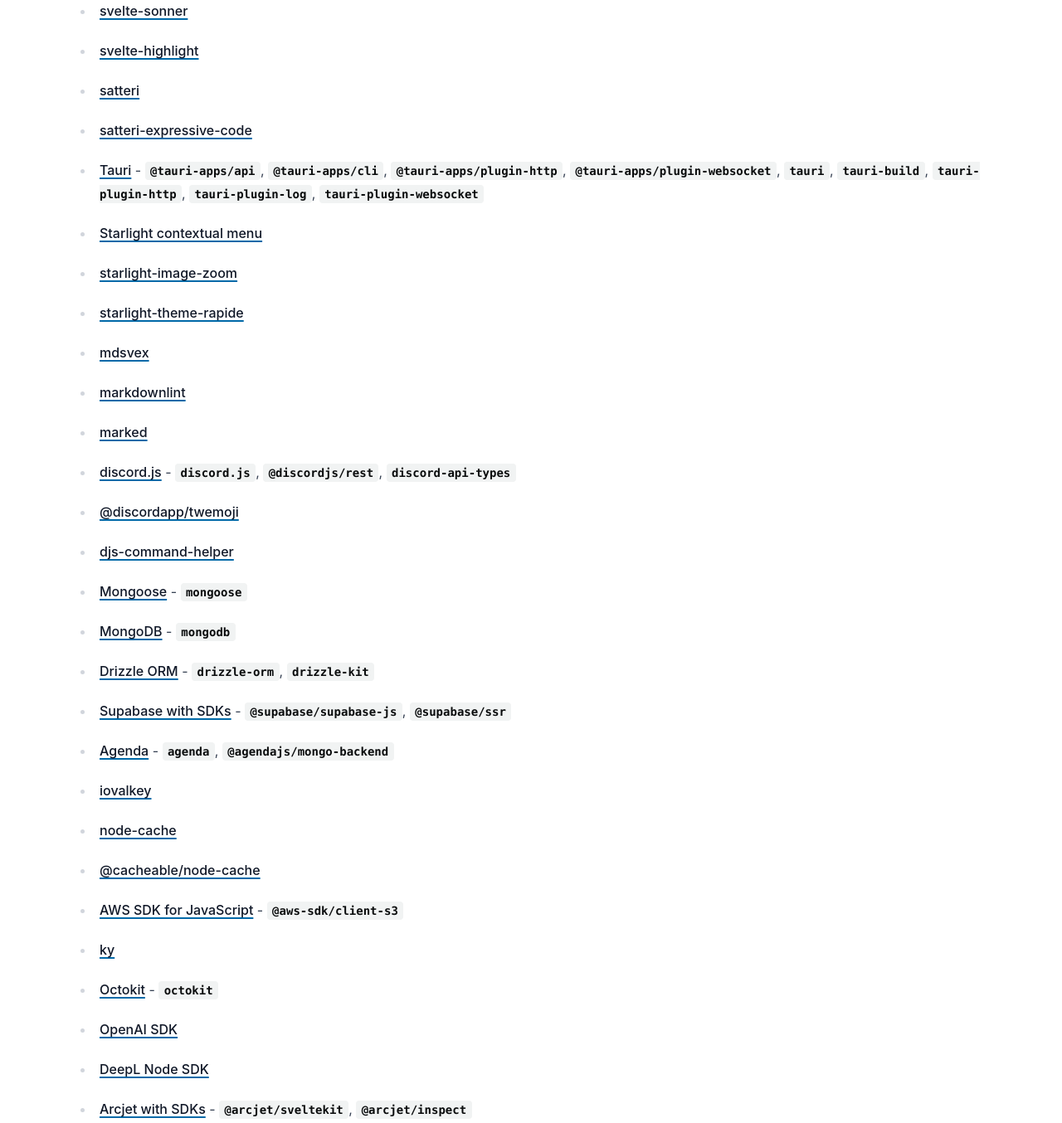
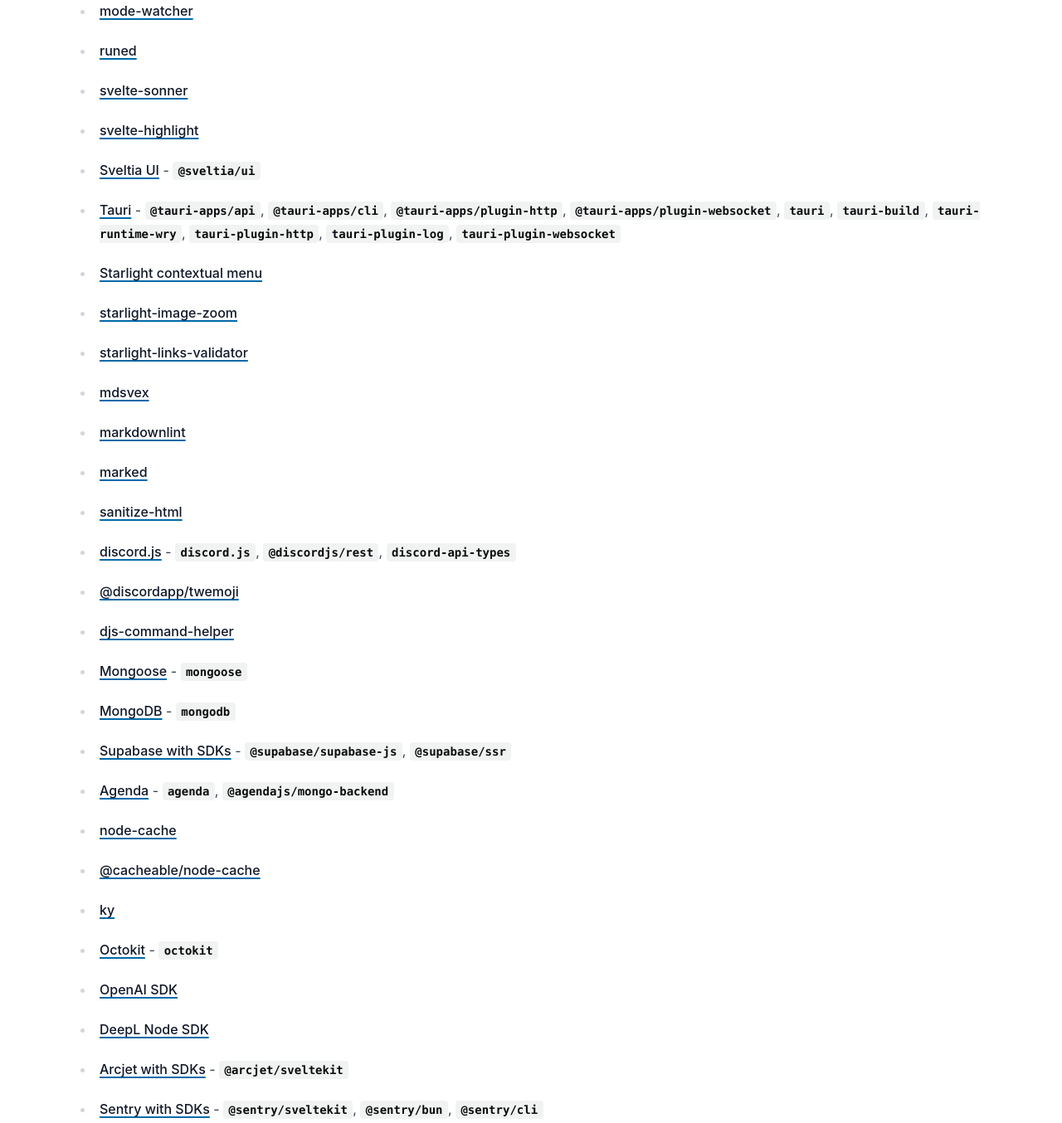
Before and after one commit to supportmailapp/legal, an Astro site: page /licenses in a window 1280 px wide. Shown: the part 1325-2679 px from the top of the page at 83% size. Built offline with nearby package versions, Linux system fonts and the light colour scheme; Astro itself is replaced by a stand-in of ours.

Commit message:
fix: sync licenses list with current project dependencies

```diff
--- a/src/content/legal/licenses/index.md
+++ b/src/content/legal/licenses/index.md
@@ -12,9 +12,11 @@ title: Licenses
 - [Astro with integrations](https://astro.build) - `astro`, `@astrojs/cloudflare`, `@astrojs/sitemap`, `@astrojs/starlight`, `@astrojs/starlight-docsearch`, `@astrojs/starlight-tailwind`, `@astrojs/svelte`
 - [Vite](https://vitejs.dev) - `vite`
 - [Vitest](https://vitest.dev) - `vitest`
-- [VitePress](https://vitepress.dev) - `vitepress`
+- [VitePress](https://vitepress.dev) - `vitepress`, `vitepress-plugin-mermaid`
+- [Mermaid](https://mermaid.js.org) - `mermaid`
 - [tsdown](https://tsdown.dev) - `tsdown`
 - [Lightning CSS](https://lightningcss.dev) - `lightningcss`
+- [@rollup/plugin-yaml](https://www.npmjs.com/package/@rollup/plugin-yaml)
 - [Hono](https://hono.dev)
 - [TypeScript](https://www.typescriptlang.org) - `typescript`, `tsx`, `@tsconfig/bun`, `@tsconfig/svelte`
 
@@ -33,17 +35,17 @@ title: Licenses
 - [runed](https://runed.dev)
 - [svelte-sonner](https://www.npmjs.com/package/svelte-sonner)
 - [svelte-highlight](https://www.npmjs.com/package/svelte-highlight)
-- [satteri](https://www.npmjs.com/package/satteri)
-- [satteri-expressive-code](https://www.npmjs.com/package/satteri-expressive-code)
+- [Sveltia UI](https://www.npmjs.com/package/@sveltia/ui) - `@sveltia/ui`
 
-- [Tauri](https://tauri.app) - `@tauri-apps/api`, `@tauri-apps/cli`, `@tauri-apps/plugin-http`, `@tauri-apps/plugin-websocket`, `tauri`, `tauri-build`, `tauri-plugin-http`, `tauri-plugin-log`, `tauri-plugin-websocket`
+- [Tauri](https://tauri.app) - `@tauri-apps/api`, `@tauri-apps/cli`, `@tauri-apps/plugin-http`, `@tauri-apps/plugin-websocket`, `tauri`, `tauri-build`, `tauri-runtime-wry`, `tauri-plugin-http`, `tauri-plugin-log`, `tauri-plugin-websocket`
 
 - [Starlight contextual menu](https://www.npmjs.com/package/starlight-contextual-menu)
 - [starlight-image-zoom](https://www.npmjs.com/package/starlight-image-zoom)
-- [starlight-theme-rapide](https://www.npmjs.com/package/starlight-theme-rapide)
+- [starlight-links-validator](https://www.npmjs.com/package/starlight-links-validator)
 - [mdsvex](https://mdsvex.pngwn.io)
 - [markdownlint](https://www.npmjs.com/package/markdownlint)
 - [marked](https://marked.js.org)
+- [sanitize-html](https://www.npmjs.com/package/sanitize-html)
 
 - [discord.js](https://discord.js.org) - `discord.js`, `@discordjs/rest`, `discord-api-types`
 - [@discordapp/twemoji](https://www.npmjs.com/package/@discordapp/twemoji)
@@ -51,20 +53,17 @@ title: Licenses
 
 - [Mongoose](https://mongoosejs.com) - `mongoose`
 - [MongoDB](https://www.mongodb.com) - `mongodb`
-- [Drizzle ORM](https://orm.drizzle.team) - `drizzle-orm`, `drizzle-kit`
 - [Supabase with SDKs](https://supabase.com) - `@supabase/supabase-js`, `@supabase/ssr`
 - [Agenda](https://www.npmjs.com/package/agenda) - `agenda`, `@agendajs/mongo-backend`
-- [iovalkey](https://www.npmjs.com/package/iovalkey)
 - [node-cache](https://www.npmjs.com/package/node-cache)
 - [@cacheable/node-cache](https://www.npmjs.com/package/@cacheable/node-cache)
-- [AWS SDK for JavaScript](https://aws.amazon.com/sdk-for-javascript/) - `@aws-sdk/client-s3`
 
 - [ky](https://www.npmjs.com/package/ky)
 - [Octokit](https://octokit.github.io/rest.js/) - `octokit`
 - [OpenAI SDK](https://www.npmjs.com/package/openai)
 - [DeepL Node SDK](https://www.npmjs.com/package/deepl-node)
 
-- [Arcjet with SDKs](https://arcjet.com) - `@arcjet/sveltekit`, `@arcjet/inspect`
+- [Arcjet with SDKs](https://arcjet.com) - `@arcjet/sveltekit`
 - [Sentry with SDKs](https://sentry.io) - `@sentry/sveltekit`, `@sentry/bun`, `@sentry/cli`
 - [rate-limiter-flexible](https://www.npmjs.com/package/rate-limiter-flexible)
 - [jsonwebtoken](https://www.npmjs.com/package/jsonwebtoken)
@@ -75,10 +74,10 @@ title: Licenses
 - [@the-lukez/li18n](https://www.npmjs.com/package/@the-lukez/li18n)
 
 - [dayjs](https://day.js.org)
+- [temporal-polyfill](https://www.npmjs.com/package/temporal-polyfill)
 - [uuid](https://www.npmjs.com/package/uuid)
 - [zod](https://zod.dev) - `zod`, `zod-validation-error`
 - [@sapphire/snowflake](https://www.npmjs.com/package/@sapphire/snowflake)
-- [fast-deep-equal](https://www.npmjs.com/package/fast-deep-equal)
 - [@lukez/fast-deep-equal](https://www.npmjs.com/package/@lukez/fast-deep-equal)
 - [randomstring](https://www.npmjs.com/package/randomstring)
 - [dotenv](https://www.npmjs.com/package/dotenv)
@@ -89,15 +88,16 @@ title: Licenses
 - [slugify](https://www.npmjs.com/package/slugify)
 - [fast-xml-builder](https://www.npmjs.com/package/fast-xml-builder)
 - [yaml](https://eemeli.org/yaml/)
+- [jsonrepair](https://www.npmjs.com/package/jsonrepair)
 - [vite-plugin-devtools-json](https://www.npmjs.com/package/vite-plugin-devtools-json)
 
-- [Fontsource](https://fontsource.org) - `@fontsource-variable/archivo`, `@fontsource-variable/big-shoulders`, `@fontsource-variable/geist`, `@fontsource-variable/raleway`, `@fontsource/architects-daughter`
+- [Fontsource](https://fontsource.org) - `@fontsource-variable/archivo`, `@fontsource-variable/atkinson-hyperlegible-mono`, `@fontsource-variable/atkinson-hyperlegible-next`, `@fontsource-variable/big-shoulders`, `@fontsource-variable/bricolage-grotesque`, `@fontsource-variable/geist`, `@fontsource-variable/geist-mono`, `@fontsource-variable/inter`, `@fontsource-variable/onest`, `@fontsource-variable/raleway`, `@fontsource/architects-daughter`, `@fontsource/ibm-plex-mono`
 - [Geist](https://vercel.com/font) - `geist`
 
 - [Prettier with plugins](https://prettier.io) - `prettier`, `prettier-plugin-svelte`, `prettier-plugin-tailwindcss`, `prettier-plugin-astro`
 - [husky](https://typicode.github.io/husky/)
 
-- [DefinitelyTyped](https://github.com/DefinitelyTyped/DefinitelyTyped) - `@types/node`, `@types/bun`, `@types/jsonwebtoken`, `@types/randomstring`, `@types/uuid`
+- [DefinitelyTyped](https://github.com/DefinitelyTyped/DefinitelyTyped) - `@types/node`, `@types/bun`, `@types/jsonwebtoken`, `@types/randomstring`, `@types/sanitize-html`, `@types/uuid`
 
 - [Wrangler (Cloudflare)](https://developers.cloudflare.com/workers/wrangler/) - `wrangler`
 
```
